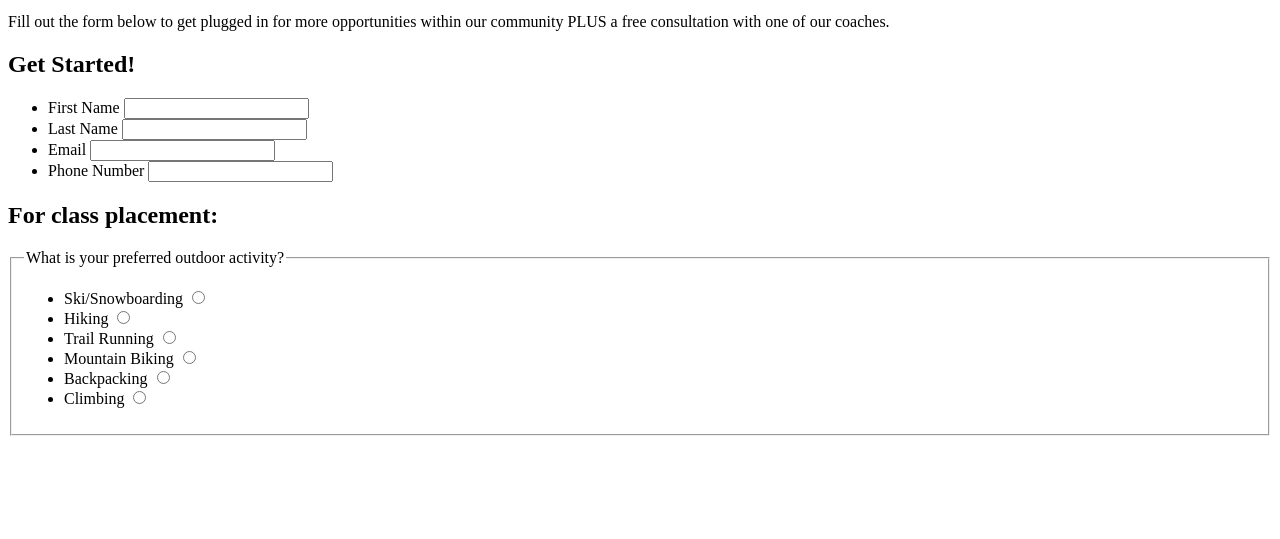
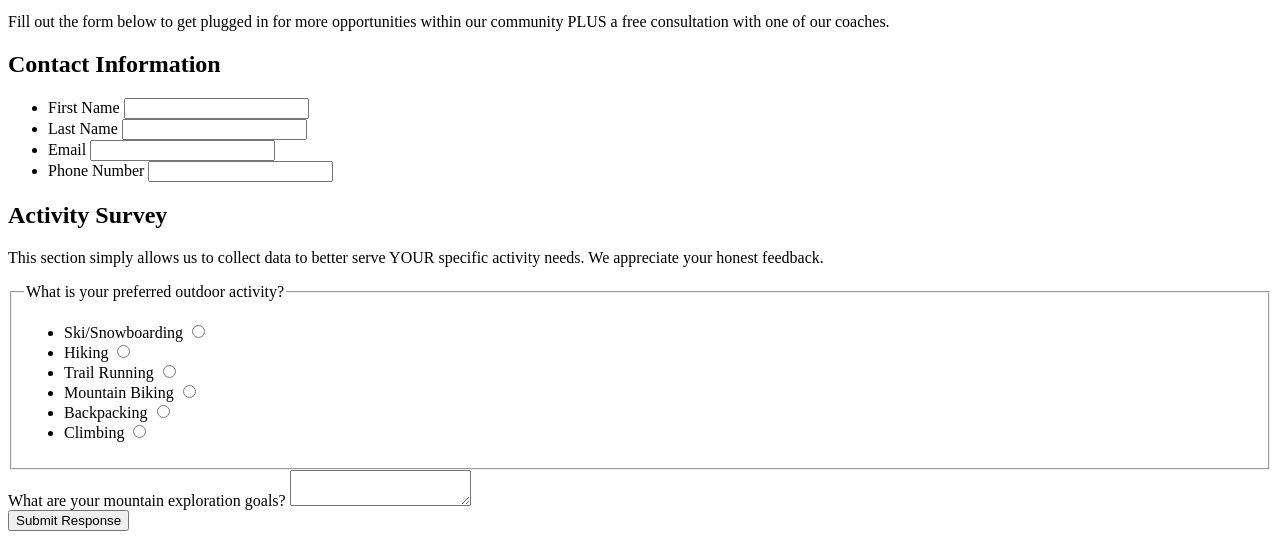
Before and after one commit to tayloramm13/frontrange-fitness-form, a plain HTML site: page index.html in a window 1280 px wide. Shown: the part 563-1102 px from the top of the page. Before the commit the page ends 1007 px from the top, so only its background shows below. Drawn offline with Linux system fonts and the light colour scheme.

Commit message:
Create textarea to gather client goals

```diff
--- a/index.html
+++ b/index.html
@@ -21,7 +21,7 @@
     </div>
 
     <div>
-        <h2>Get Started!</h2>
+        <h2>Contact Information</h2>
         <form action="" method="post">
             <ul>
                 <li>
@@ -44,7 +44,8 @@
             </ul>
 
             <section>
-                <h2>For class placement:</h2>
+                <h2>Activity Survey</h2>
+                <p>This section simply allows us to collect data to better serve YOUR specific activity needs. We appreciate your honest feedback.</p>
                 <fieldset>
                     <legend>What is your preferred outdoor activity?</legend>
                     <ul>
@@ -74,6 +75,14 @@
                         </li>
                     </ul>
                 </fieldset>
+                <div>
+                    <label for="message"> What are your mountain exploration goals?</label>
+                        <textarea type="text" id="message" name="message"></textarea>
+
+                </div>
+                <section>
+                    <button type="submit">Submit Response</button>
+                </section>
             </section>
 
 
```
